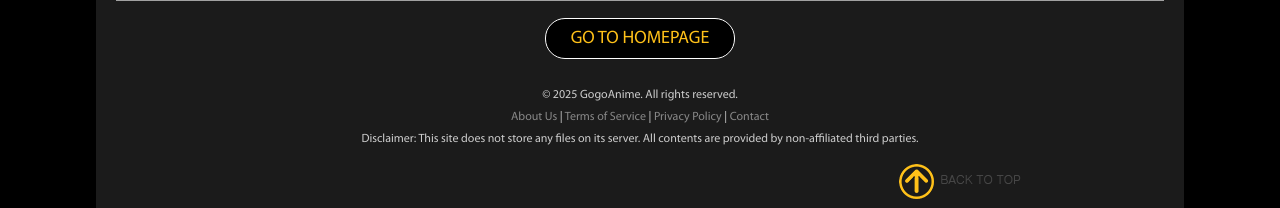
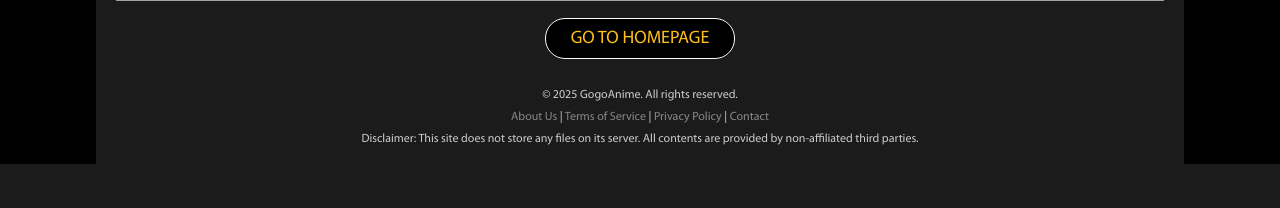
Before and after one commit to druvx13/GogoAnime-RE, a PHP site: page /index.php in a window 1280 px wide. Shown: the part 673-881 px from the top of the page. After the commit the page ends 837 px from the top, so only its background shows below. Run offline with PHP 8.4, Linux system fonts and the light colour scheme.

Commit message:
Comment out scroll div in footer.php
Commented out the scroll div in the footer.

```diff
--- a/app/views/partials/footer.php
+++ b/app/views/partials/footer.php
@@ -25,7 +25,7 @@
   </p>
   <p>Disclaimer: This site does not store any files on its server. All contents are provided by non-affiliated third parties.</p>
 </div>
-<div class="croll">
+<!---<div class="croll">
   <div class="big"><i class="icongec-backtop"></i></div>
   <div class="small"><i class="icongec-backtop_mb"></i></div>
-</div>
+</div>--->
```
